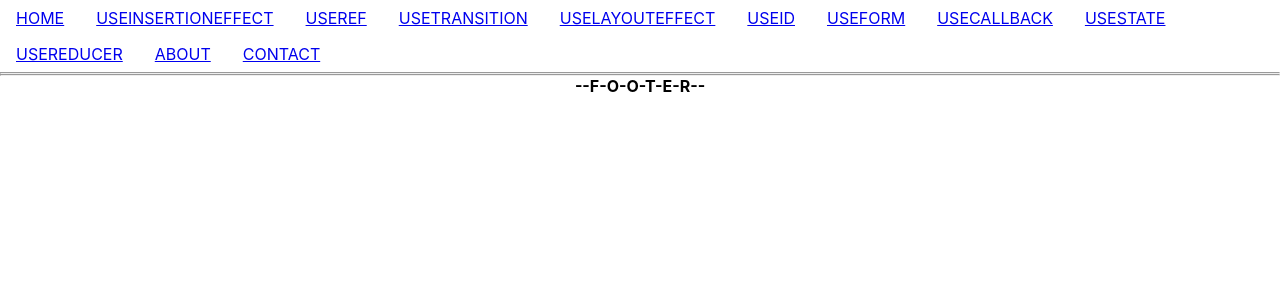
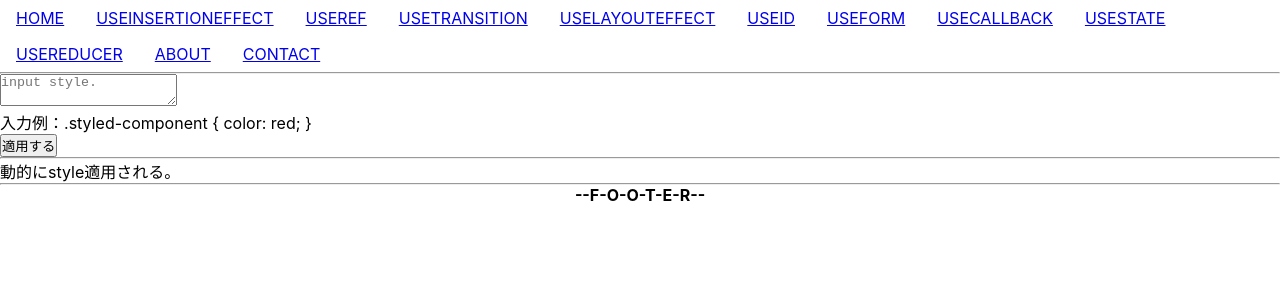
Before and after one commit to jini-labs-2/react-ts-practice, a React (Create React App) app: page /hooks/useinsertionEffect in a window 1280 px wide. Shown: the top 300 px of the page. Built offline with nearby package versions, Linux system fonts and the light colour scheme.

Commit message:
[useInsertionEffect] 動的styleを適用する

```diff
--- /dev/null
+++ b/src/components/DynamicStyleComponent.tsx
@@ -0,0 +1,31 @@
+ // Start of Selection
+import React, { useEffect, useState } from 'react';
+
+interface DynamicStyleComponentProps {
+  styleString?: string;
+}
+
+ // Start of Selectされる
+const DynamicStyleComponent: React.FC<DynamicStyleComponentProps> = ({ styleString }) => {
+  const [styleId, setStyledId] = useState<string | null>(null);
+  useEffect(() => {
+    if (!styleString) return;
+
+    const styleElement = document.createElement('style');
+    const id = `dynamic-style-${Date.now()}`;
+    styleElement.id = id;
+    styleElement.textContent = styleString;
+    document.head.appendChild(styleElement);
+
+    setStyledId(id);
+
+    console.log('dynamic render');
+  }, [styleString])
+  return (
+    <div className='styled-component'>
+      <p>動的にstyle適用される。</p>
+    </div>
+  )
+}
+
+export default DynamicStyleComponent
--- a/src/pages/testhooks/UseInsertionEffect.tsx
+++ b/src/pages/testhooks/UseInsertionEffect.tsx
@@ -1,9 +1,33 @@
-import React from 'react'
+import React, { ChangeEvent, useState } from 'react'
+import DynamicStyleComponent from '../../components/DynamicStyleComponent';
 
 const UseInsertionEffect = () => {
+  const [readyStyle, setReadyStyle] = useState<string>('');
+  const [style, setStyle] = useState<string>(readyStyle);
+
+
+  const handleInputChange = (e:ChangeEvent<HTMLTextAreaElement>) => {
+    setReadyStyle(e.target.value);
+  }
+
+  function applyDynamicStyle() {
+    setStyle(readyStyle);
+  }
+
   return (
     <div>
-
+      <div>
+        <textarea
+          placeholder='input style.'
+          value={readyStyle}
+          onChange={handleInputChange}
+        />
+        <br />
+        <p>入力例：{".styled-component { color: red; }"}</p>
+        <button onClick={applyDynamicStyle}>適用する</button>
+        <hr />
+        <DynamicStyleComponent styleString={style} />
+      </div>
     </div>
   )
 }
```
